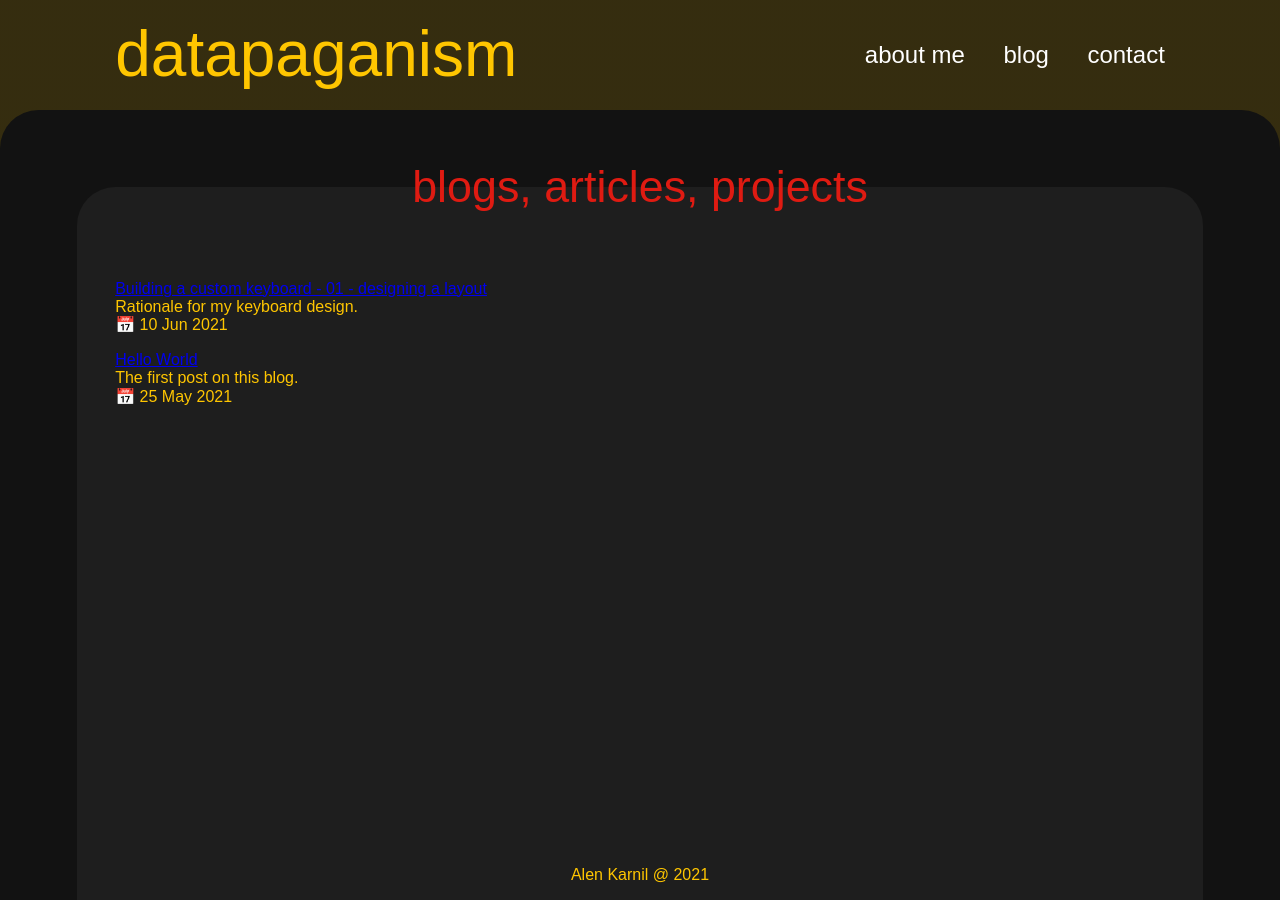
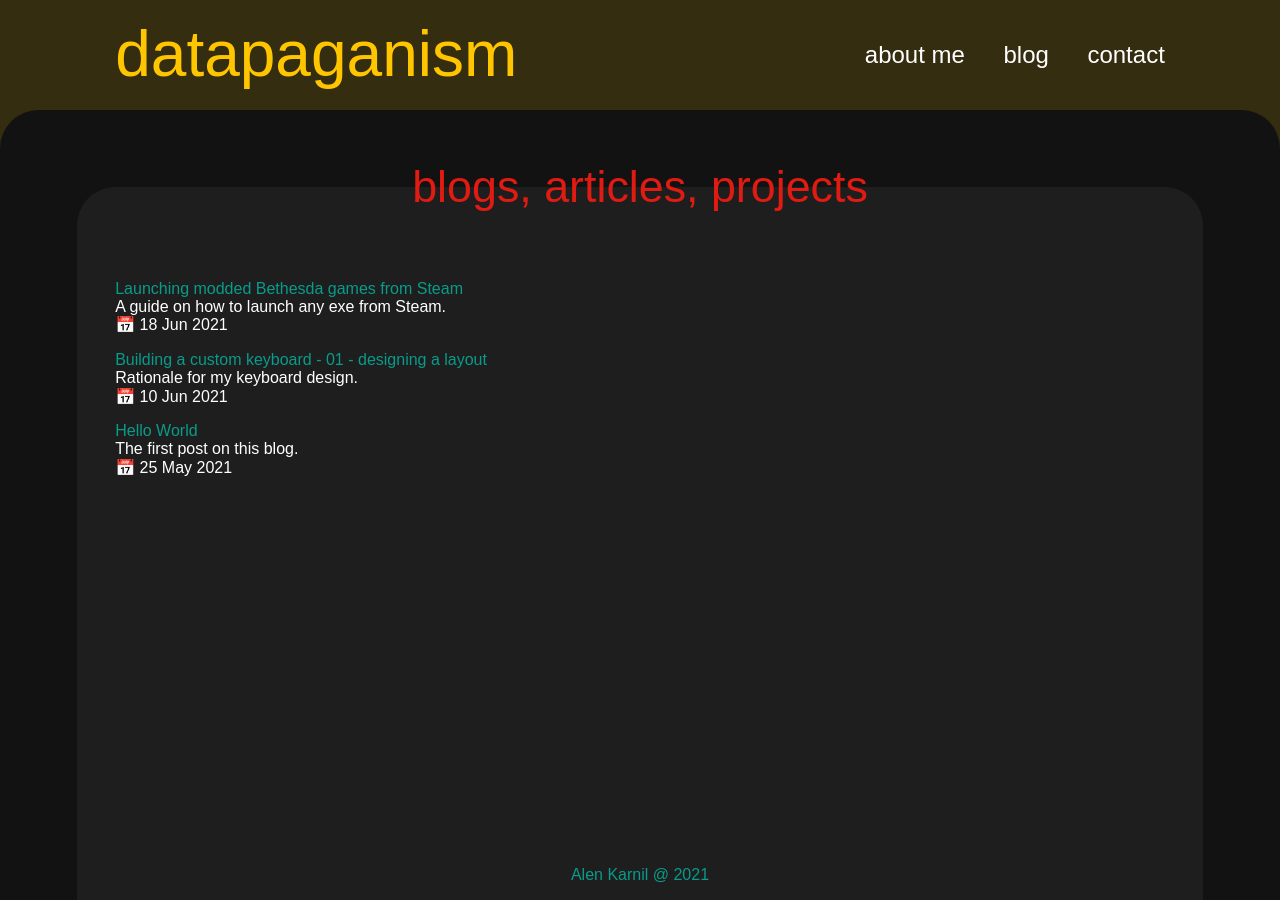
Before and after one commit to datapaganism/datapaganism.github.io, a Jekyll site: the page built from blog.md, in a window 1280 px wide. Built offline with Jekyll 4.4.1, drawn with Linux system fonts in a browser that asks for light colours; some of the changed lines change nothing that is shown.

Commit message:
added article, modified css

```diff
--- /dev/null
+++ b/_posts/2021-06-18-launch-modded-fallout-from-steam.md
@@ -0,0 +1,51 @@
+---
+title: Launching modded Bethesda games from Steam
+header: Launching modded Bethesda games from Steam
+description: A guide on how to launch any exe from Steam.
+permalink: /blog/guides/launching-modded-game-steam
+layout: post
+author: datapagan
+---
+
+
+Steam obviously offers a lot of convenience by having the ability of launching all of the games from it.
+
+Bethesda games are best experienced modded, in some way or another, whether fixing the bugs or adding new content.
+
+Some tools like *[Wabbajack](https://www.wabbajack.org/#/)* offer to mod your game for you by picking from a list of pre-compiled mod packs, someone else has already worked out all the crashing issues before you.
+
+Problem is that you lose the convenience from launching a game with one click, in my case I need to open *[Mod Organizer 2](https://www.modorganizer.org/)* then launch the game from there, if only there was a simple way to unite everything together...
+
+Well there is, it's slightly *janky* but it works well enough to be worth considering.
+
+This guide will use Fallout New Vegas as its example, using the Viva New Vegas modpack.
+
+You will need:
+* The ability to use the file explorer, you will need to enable `File name extensions` in the `View` tab.
+* Windows, but I bet that proton/wine installs could use this too, in some way.
+* *[Slimm Bat to Exe](https://misterslimm.wordpress.com/slimm-solutions/)*, a tool to create an exe from a bat file.
+* Shortcut to the modded game.
+
+If you didn't already know (not sure how that is possible), Steam always launches Fallout New Vegas (and others) using a special launcher where you change your settings and stuff, it gets quite annoying after the first time,
+but if you were to simply rename an exe to the specific exe of the launcher, then Steam will open the exe you want. This is the main point of the tutorial.
+
+1. Once you have *Mod Organizer 2* set up the way you want, open it and click on the `Shortcut` dropdown menu and select the `Desktop` option. This places a shortcut that runs *MO2* and then *FNV*.
+
+2. Right click on the shortcut on your desktop, select `Properties`, and copy the `Target` path to a notepad program.
+
+3. Save the text document with the extension `.bat`, The file you have just made is an executable script that runs the same arguments as the shortcut.
+
+4. Using *Slimm Bat to Exe*, select `Windowless Express` and select the `.bat` file you just saved.
+
+5. Now you have an `.exe` in the same directory as the `.bat` file, copy this to the your game folder.
+
+6. In my case, the `.exe` name for *Fallout New Vegas* we need to change is `FalloutNVLauncher.exe`, rename the file and change to `FalloutNVLauncher.exe.original`, this doesn't actually change the file but how the OS reads it, to revert back to the original executable just remove `.original` from the name.
+
+7. Rename the `.exe` you created to `FalloutNVLauncher.exe`, and thats it, open Steam and try to launch *NV*,
+it should open *MO2* and then your modded game.
+
+8. Enjoy, thats all to it.
+
+I toyed with the idea of making this an image guide but it I honestly don't think its worth the bandwidth.
+
+I am not sure if a better idea exists, this is the easiest one I could think of, I will be using this for my playthrough of Fallout 4, if I get around to it.
--- a/assets/css/main.css
+++ b/assets/css/main.css
@@ -8,8 +8,11 @@
     /* --navbar : #353535; */
     --moat : #121212;
     --contentCard : #242424;
-    --title  : 223, 27, 18;
-    --navbar : 255, 198, 0;
+    --title  : 223, 27, 18; /* red */
+    --navbar : 255, 198, 0; /* yellow */
+    --text   : 255, 198, 0; /* white */
+    --blue   : 8, 156, 138; /* blue */
+    --white  : 255, 255, 255; /* white */
 
     --blackest : #121212;
     --_00dp : rgba(255,255,255,0);
@@ -40,7 +43,7 @@ body
     animation: navBarBody 8s ease infinite; */
 
 
-    color: rgba(var(--navbar), 1);
+    /* color: rgba(var(--navbar), 1); */
     font-family: Arial, Helvetica, sans-serif;
     margin : 0;
     height: 100vh;
@@ -148,6 +151,7 @@ body
 
     footer
     {
+        color: rgb(var(--blue));
         grid-area: 2 / 2 / 2 / 4;
         display: flex;
         justify-content: center;
@@ -167,8 +171,20 @@ body
 
     .content__article
     {
+        color:rgba(var(--white), 1);
         padding-left: var(--text-padding);
         padding-right: var(--text-padding);
+    }
+
+    code
+    {
+        color: rgba(var(--navbar), 1);
+    }
+
+    .content__article a
+    {
+        color: rgb(var(--blue));
+        text-decoration: none;
     }
 
 
@@ -206,7 +222,7 @@ body
         font-size: 6vw;
         font-weight: normal;
         text-align: center;
-        color: #634705;
+        /* color: #634705; */
         color: rgba(var(--title),1);
         text-decoration: none;
         /* white-space: nowrap; */
@@ -237,6 +253,11 @@ body
         text-align: left;
         padding-left: var(--text-padding);
         /* padding-bottom: 1.5em; */
+    }
+
+    .pageTitle__date, .pageTitle__author
+    {
+        color: rgb(var(--title));
     }
 
  /* Medium devices (landscape tablets, 768px and up)    this one */
```
Also changed, not shown: _posts/2021-06-10-building-a-custom-keyboard-01 copy.md (renamed from _posts/2021-06-10-building-a-custom-keyboard-01.md, +1 -0 lines).
